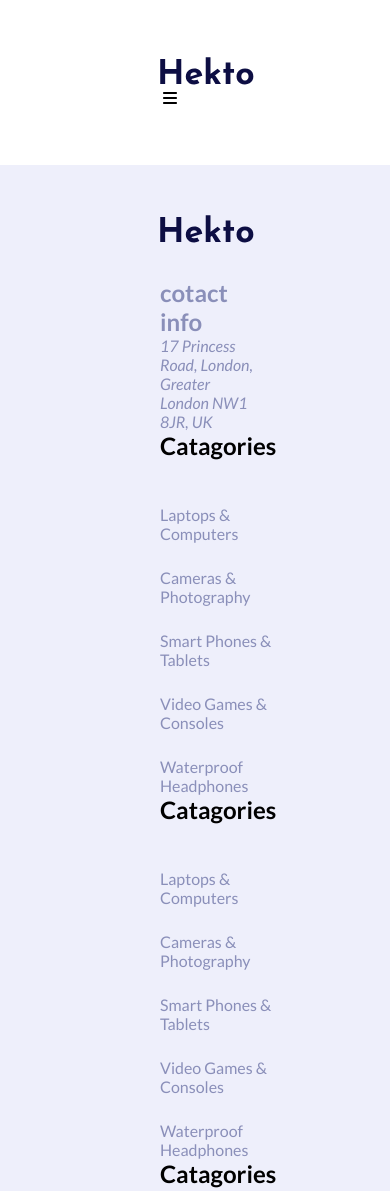
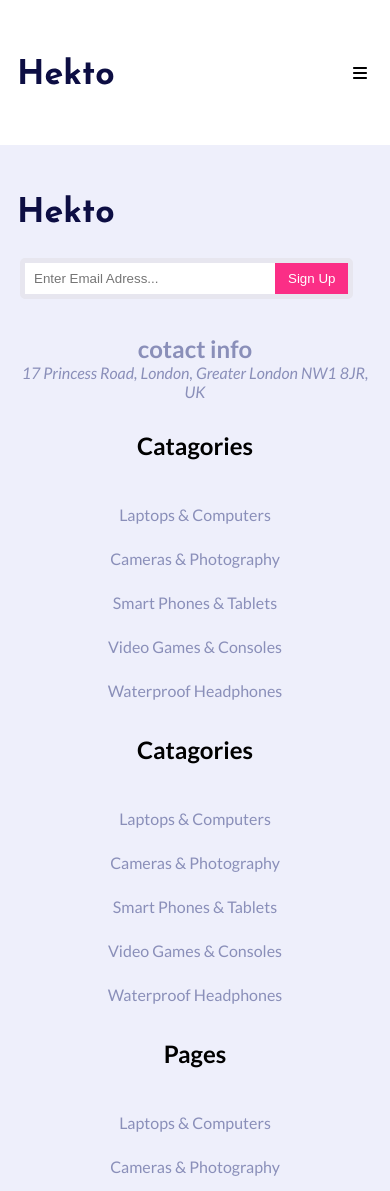
Before and after one commit to ayhamyaseen100-eng/hecto-15, a plain HTML site: page index.html in a window 390 px wide. Shown: the top 1191 px of the page. Drawn offline with Linux system fonts and the light colour scheme.

Commit message:
fix footer responsive issues

```diff
--- a/assets/base.css
+++ b/assets/base.css
@@ -36,6 +36,27 @@ ul{
     width: calc(100% - 320px);
     margin: auto;
 }
+@media screen and (max-width : 1400px) {
+    .container{
+    width: calc(100% - 200px);
+
+
+}
+}
+@media screen and (max-width : 992px) {
+    .container{
+    width: calc(100% - 100px);
+
+
+}
+}
+@media screen and (max-width : 576px) {
+    .container{
+    width: calc(100% - 40px);
+
+
+}
+}
 .text-white{
     color:#fff;
 }
--- a/assets/main.css
+++ b/assets/main.css
@@ -1,61 +1,113 @@
-body{
-    font-family:var(--mainfont);
+body {
+    font-family: var(--mainfont);
 }
-.header{
+
+.header {
     padding: 57px 0px;
 }
-.header ul{
+
+.header ul {
     display: flex;
     flex-wrap: wrap;
-    gap:35px;
+    gap: 35px;
 }
-.bar{
-    display:none ;
+
+.bar {
+    display: none;
 }
+
 .list a {
-    color:rgb(85, 69, 175)
+    color: rgb(85, 69, 175)
 }
-.header .active{
-    color:var(--primary);
+
+.header .active {
+    color: var(--primary);
 }
-.search form{
+
+.search form {
     border: 5px solid #E7E6EF;
     border-radius: 5px;
 }
-.search input{
+
+.search input {
     border: none;
     outline: none;
-    padding-left: 9px ;
+    padding-left: 9px;
     width: 250px;
 }
-.search button{
+
+.search button {
     border: none;
     outline: none;
     background-color: var(--primary);
-    padding:8px 13px ;
+    padding: 8px 13px;
 }
-@media screen and (max-width : 1200px){
-    .list,.search{
+
+@media screen and (max-width : 1200px) {
+
+    .list,
+    .header .search {
         display: none;
     }
-     .bar{
+
+    .bar {
         display: block;
     }
 }
-.footer{
+
+.footer {
     background-color: #EEEFFB;
-    padding:50px 0px ;
+    padding: 50px 0px;
 }
-.footer a,.address-info{
-    color:#8A8FB9;
+
+.footer .row {
+    gap: 30px;
 }
-.footer-item{
+
+ .footer a, .address-info {
+    color: #8A8FB9;
+}
+
+
+
+.footer .left-side {
+    gap: 35px;
+    align-items: flex-start;
+    width: calc((100%-30px)/2);
+}
+
+.footer .right-side {
+    width: calc((100%-30px)/2);
+}
+
+.footer .right-side .row {
+    gap: 35px;
+    align-items: flex-start;
+}
+
+.footer-item {
     gap: 45px;
+    width: calc((100% - 70px)/ 3);
 }
-.footer .left-side {
-    gap:35px;
-    align-items:flex-start ;
+
+@media screen and (max-width:992px) {
+
+    .footer .left-side,
+    .footer .right-side {
+        width: 100%;
+    }
 }
-.footer .right-side {
-    width: 60%;
+
+@media screen and (max-width:576px) {
+    .footer {
+        text-align: center;
+    }
+
+    .footer-item {
+        width: 100%;
+    }
 }
+
+form {
+    display: flex;
+}
--- a/index.html
+++ b/index.html
@@ -106,7 +106,7 @@
                             </nav>
                         </div>
                         <div class="footer-item d-flex flex-direction gap-3">
-                            <h2>Catagories</h2>
+                            <h2>Pages</h2>
                             <nav class="d-flex flex-direction gap-4">
                                 <a href="#">Laptops & Computers</a>
                                 <a href="#">Cameras & Photography</a>
```
